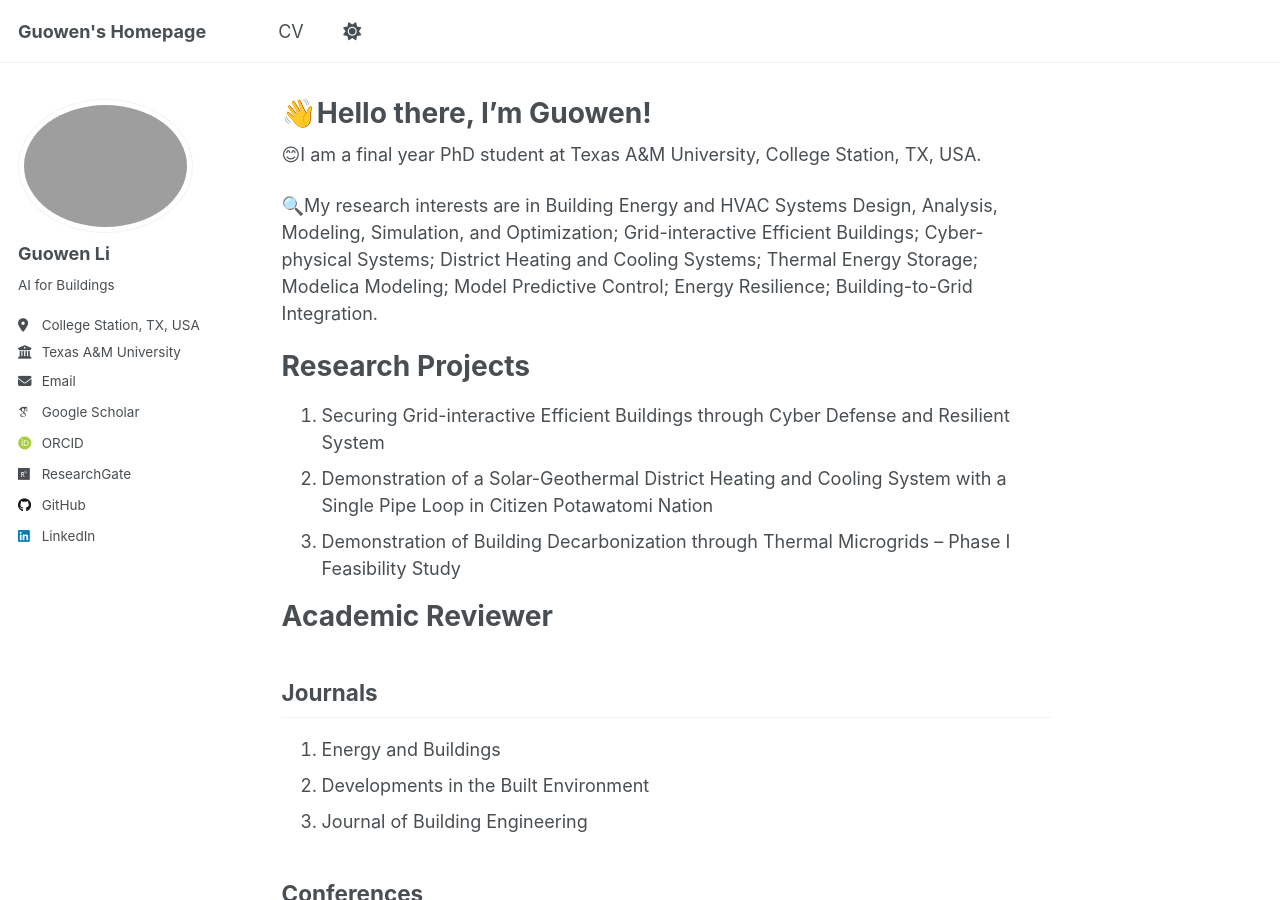
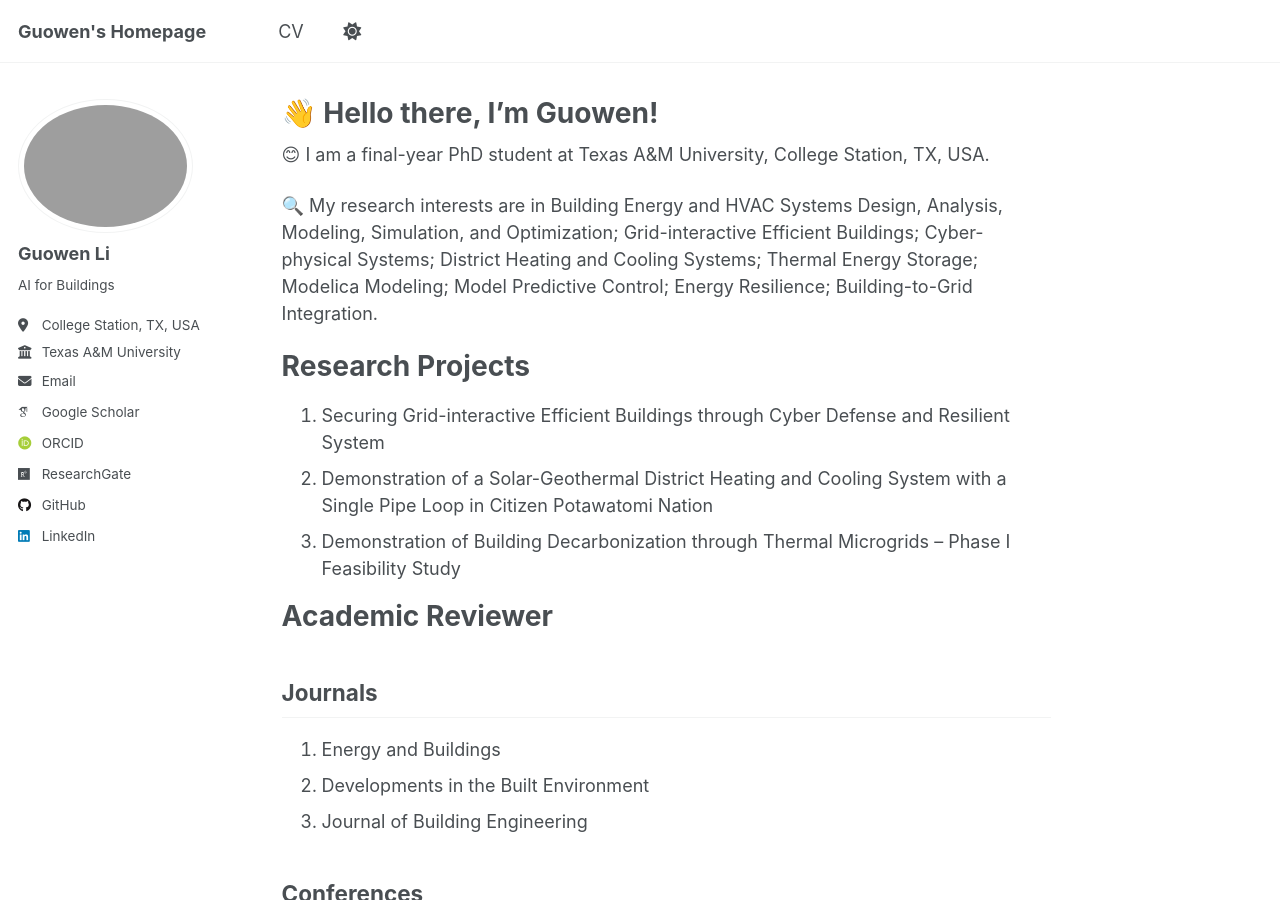
Before and after one commit to GuowenLi-PhD/GuowenLi-PhD.github.io, a Jekyll site: the page built from _pages/about.md, in a window 1280 px wide and 900 px high. Built offline with Jekyll 4.4.1, drawn with Linux system fonts in a browser that asks for light colours; some web fonts are replaced.

```diff
--- a/_pages/about.md
+++ b/_pages/about.md
@@ -1,15 +1,15 @@
 ---
 permalink: /
-title: "👋Hello there, I'm Guowen!"
+title: "👋 Hello there, I'm Guowen!"
 author_profile: true
 redirect_from:
   - /about/
   - /about.html
 ---
 
-😊I am a final year PhD student at Texas A&M University, College Station, TX, USA.
+😊 I am a final-year PhD student at Texas A&M University, College Station, TX, USA.
 
-🔍My research interests are in Building Energy and HVAC Systems Design, Analysis, Modeling, Simulation, and Optimization; Grid-interactive Efficient Buildings; Cyber-physical Systems; District Heating and Cooling Systems; Thermal Energy Storage; Modelica Modeling; Model Predictive Control; Energy Resilience; Building-to-Grid Integration.
+🔍 My research interests are in Building Energy and HVAC Systems Design, Analysis, Modeling, Simulation, and Optimization; Grid-interactive Efficient Buildings; Cyber-physical Systems; District Heating and Cooling Systems; Thermal Energy Storage; Modelica Modeling; Model Predictive Control; Energy Resilience; Building-to-Grid Integration.
 
 Research Projects
 ======
```
